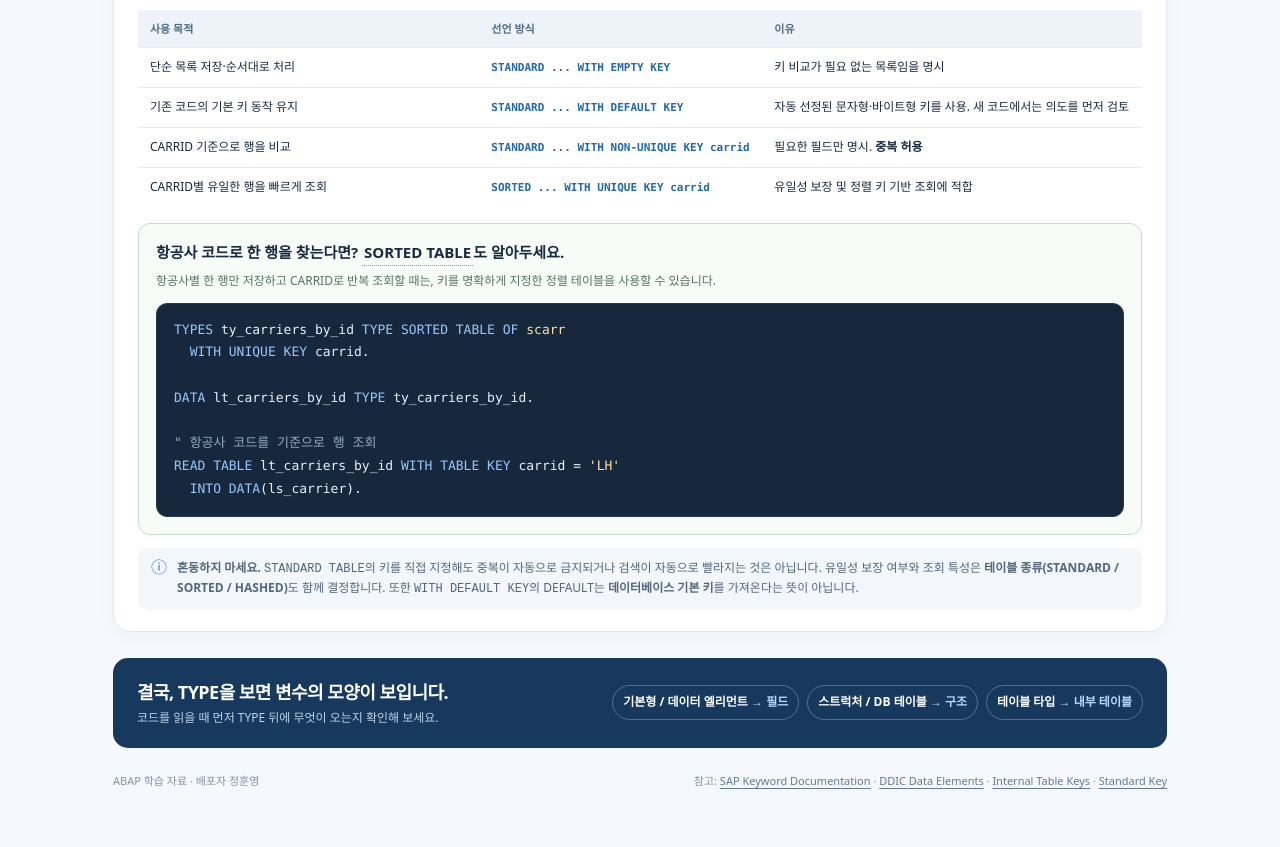
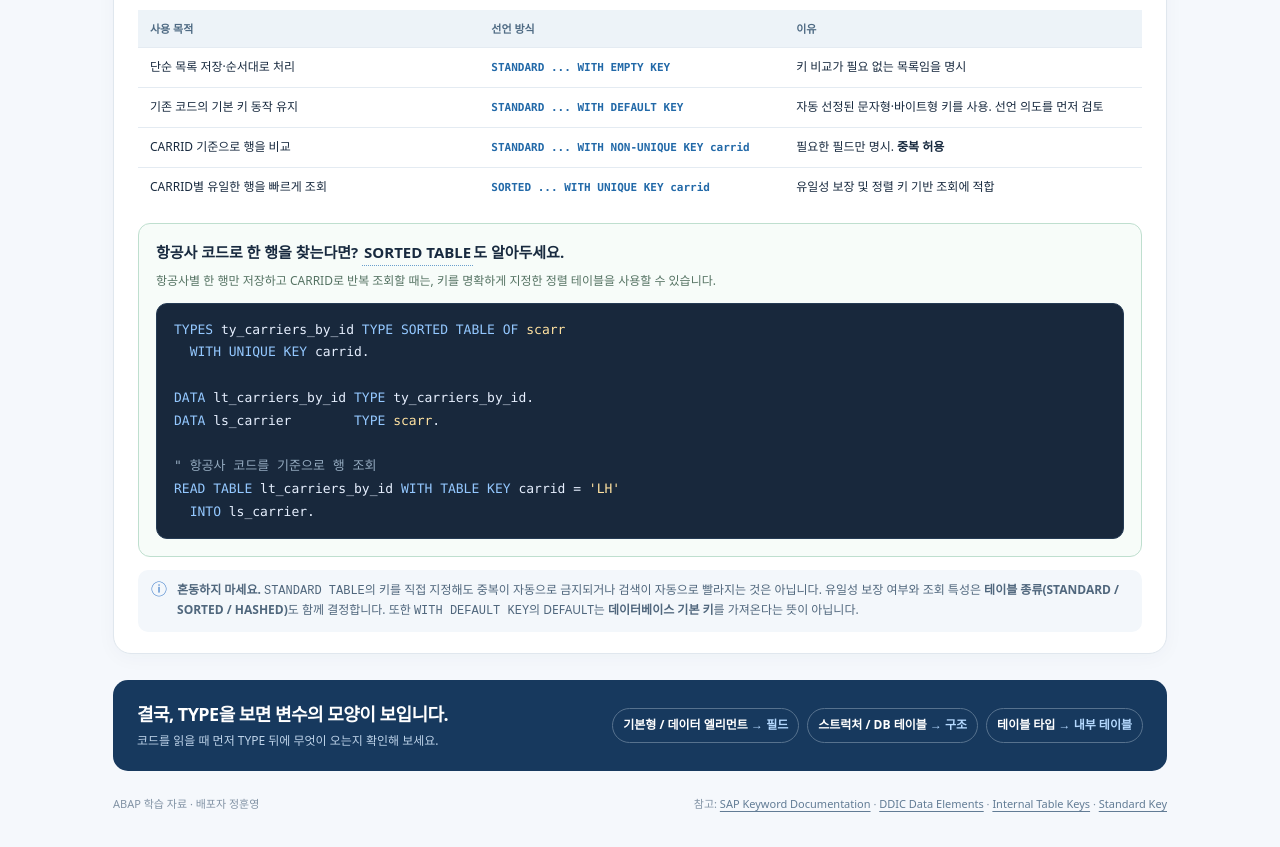
Before and after one commit to JungDS/abap-basic, a plain HTML site: page abap_type_guide.html in a window 1280 px wide. Shown: the part 3431-4278 px from the top of the page. Before the commit the page ends 4255 px from the top, so only its background shows below. Drawn offline with Linux system fonts and the light colour scheme.

Commit message:
New Syntax 제거

```diff
--- a/abap_type_guide.html
+++ b/abap_type_guide.html
@@ -310,7 +310,7 @@
           <thead><tr><th style="width:34%">사용 목적</th><th>선언 방식</th><th>이유</th></tr></thead>
           <tbody>
             <tr><td>단순 목록 저장·순서대로 처리</td><td><code>STANDARD ... WITH EMPTY KEY</code></td><td>키 비교가 필요 없는 목록임을 명시</td></tr>
-            <tr><td>기존 코드의 기본 키 동작 유지</td><td><code>STANDARD ... WITH DEFAULT KEY</code></td><td>자동 선정된 문자형·바이트형 키를 사용. 새 코드에서는 의도를 먼저 검토</td></tr>
+            <tr><td>기존 코드의 기본 키 동작 유지</td><td><code>STANDARD ... WITH DEFAULT KEY</code></td><td>자동 선정된 문자형·바이트형 키를 사용. 선언 의도를 먼저 검토</td></tr>
             <tr><td>CARRID 기준으로 행을 비교</td><td><code>STANDARD ... WITH NON-UNIQUE KEY carrid</code></td><td>필요한 필드만 명시. <b>중복 허용</b></td></tr>
             <tr><td>CARRID별 유일한 행을 빠르게 조회</td><td><code>SORTED ... WITH UNIQUE KEY carrid</code></td><td>유일성 보장 및 정렬 키 기반 조회에 적합</td></tr>
           </tbody>
@@ -322,10 +322,11 @@
   <span class="kw">WITH UNIQUE KEY</span> carrid.
 
 <span class="kw">DATA</span> lt_carriers_by_id <span class="kw">TYPE</span> ty_carriers_by_id.
+<span class="kw">DATA</span> ls_carrier        <span class="kw">TYPE</span> <span class="ref">scarr</span>.
 
 <span class="comment">" 항공사 코드를 기준으로 행 조회</span>
 <span class="kw">READ TABLE</span> lt_carriers_by_id <span class="kw">WITH TABLE KEY</span> carrid = <span class="ref">'LH'</span>
-  <span class="kw">INTO DATA</span>(ls_carrier).</pre>
+  <span class="kw">INTO</span> ls_carrier.</pre>
         </div>
         <div class="callout"><span class="bulb">ⓘ</span><div><b>혼동하지 마세요.</b> <code>STANDARD TABLE</code>의 키를 직접 지정해도 중복이 자동으로 금지되거나 검색이 자동으로 빨라지는 것은 아닙니다. 유일성 보장 여부와 조회 특성은 <b>테이블 종류(STANDARD / SORTED / HASHED)</b>도 함께 결정합니다. 또한 <code>WITH DEFAULT KEY</code>의 DEFAULT는 <b>데이터베이스 기본 키</b>를 가져온다는 뜻이 아닙니다.</div></div>
       </div>
```
